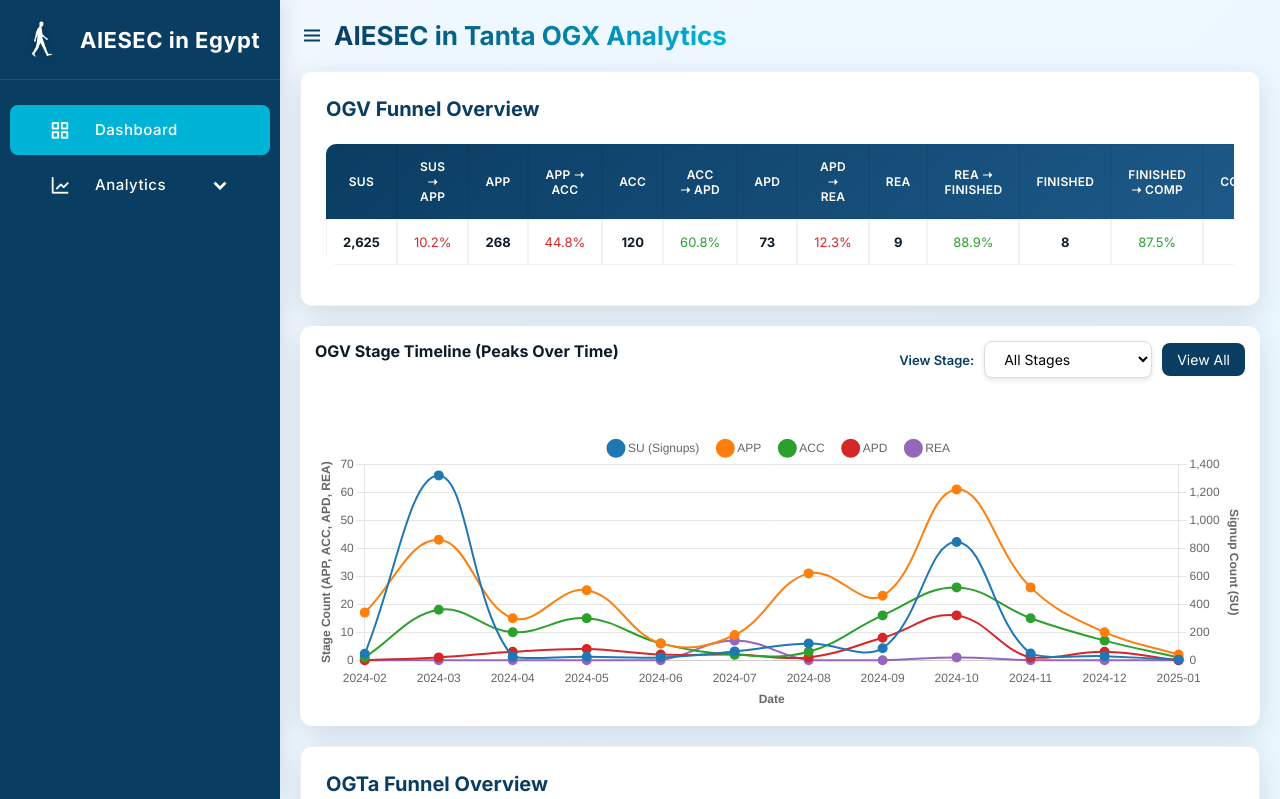
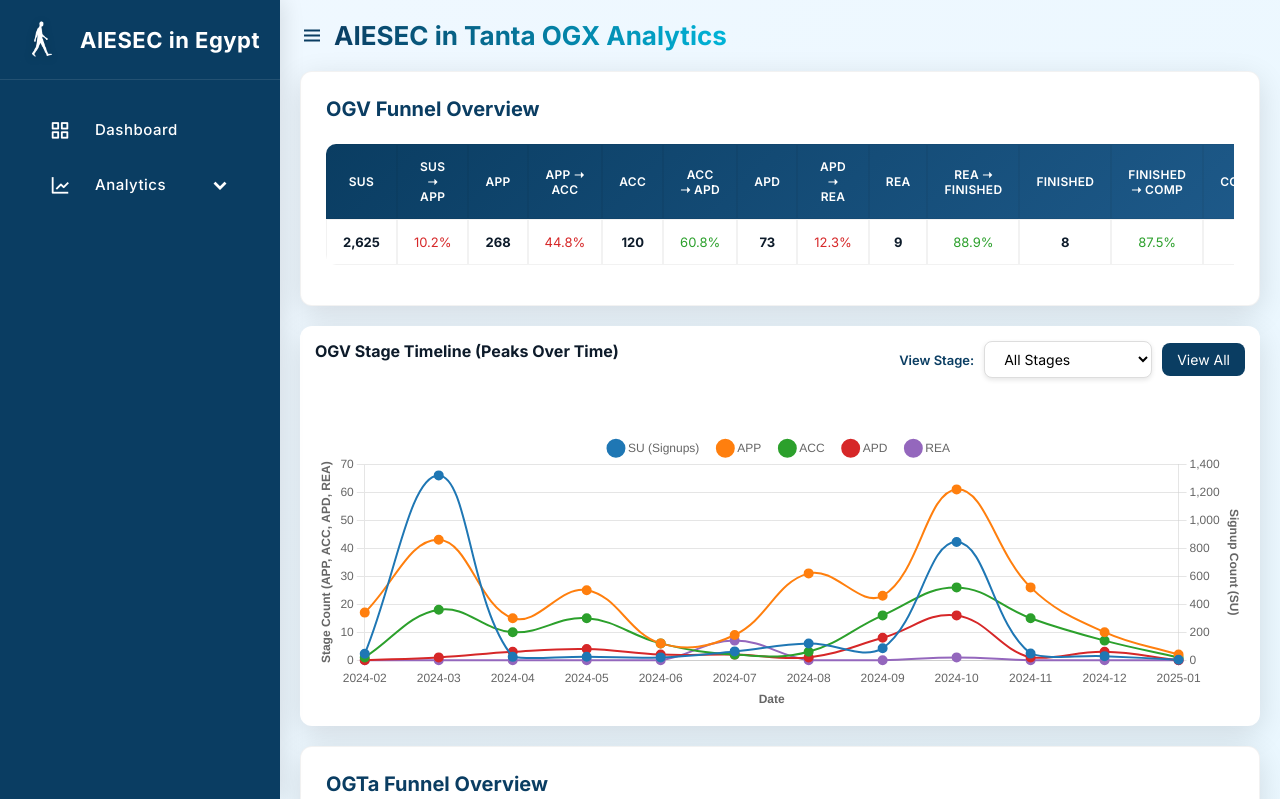
Before and after one commit to Mfouda99/AIESEC_Analytics, a Django app: page /analytics_OGX/ in a window 1280 px wide. Shown: the top 799 px of the page. Run offline with Django 5.2, Linux system fonts and the light colour scheme; data comes from the database, SQL or seed files in the repository.

Commit message:
Update OGX.html

```diff
--- a/analytics/templates/OGX.html
+++ b/analytics/templates/OGX.html
@@ -161,9 +161,10 @@
       background: var(--primary-light);
     }
 
-    .nav-links li.active {
+    .nav-links li.active:hover {
       background: var(--secondary);
     }
+
 
     .nav-links li a {
       display: flex;
```
